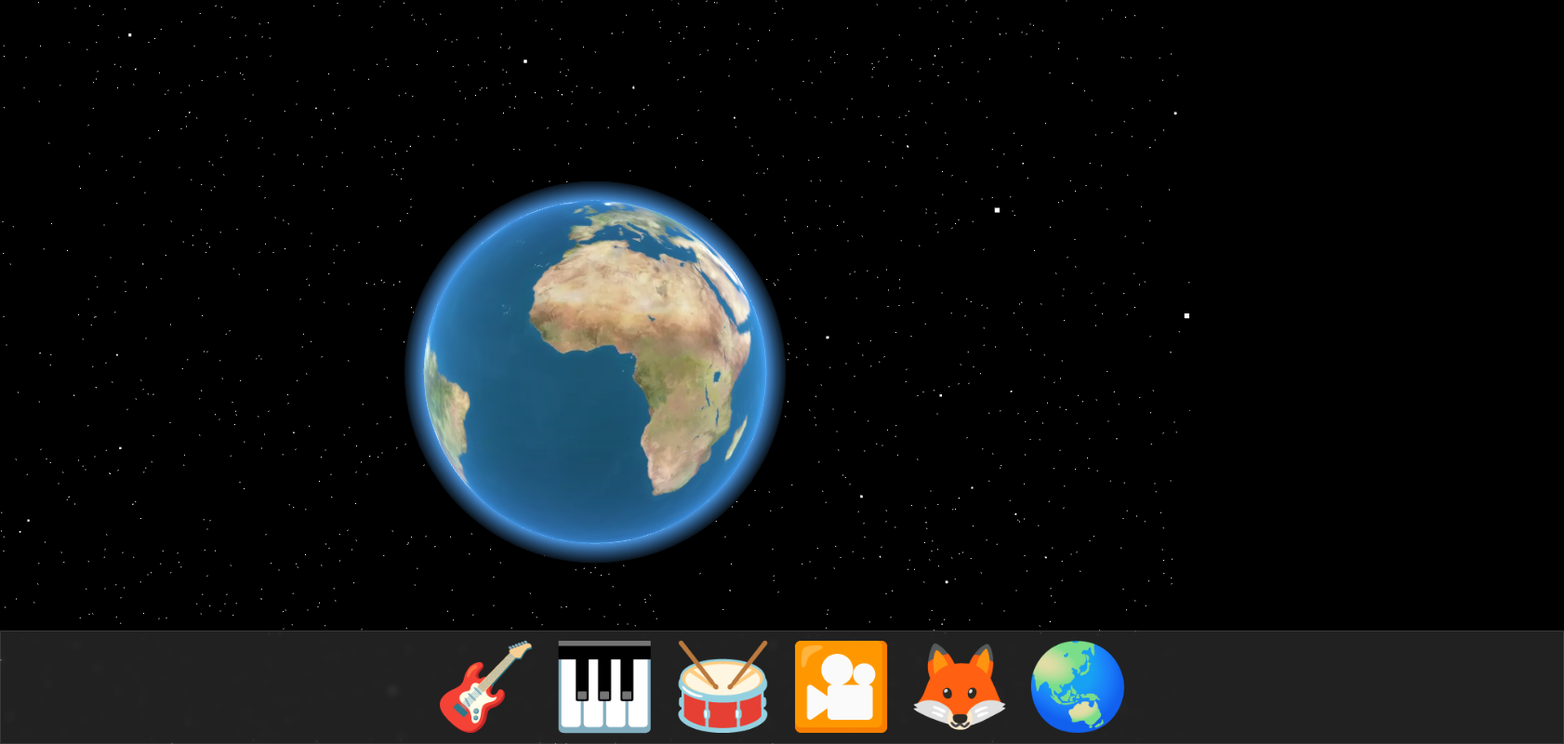
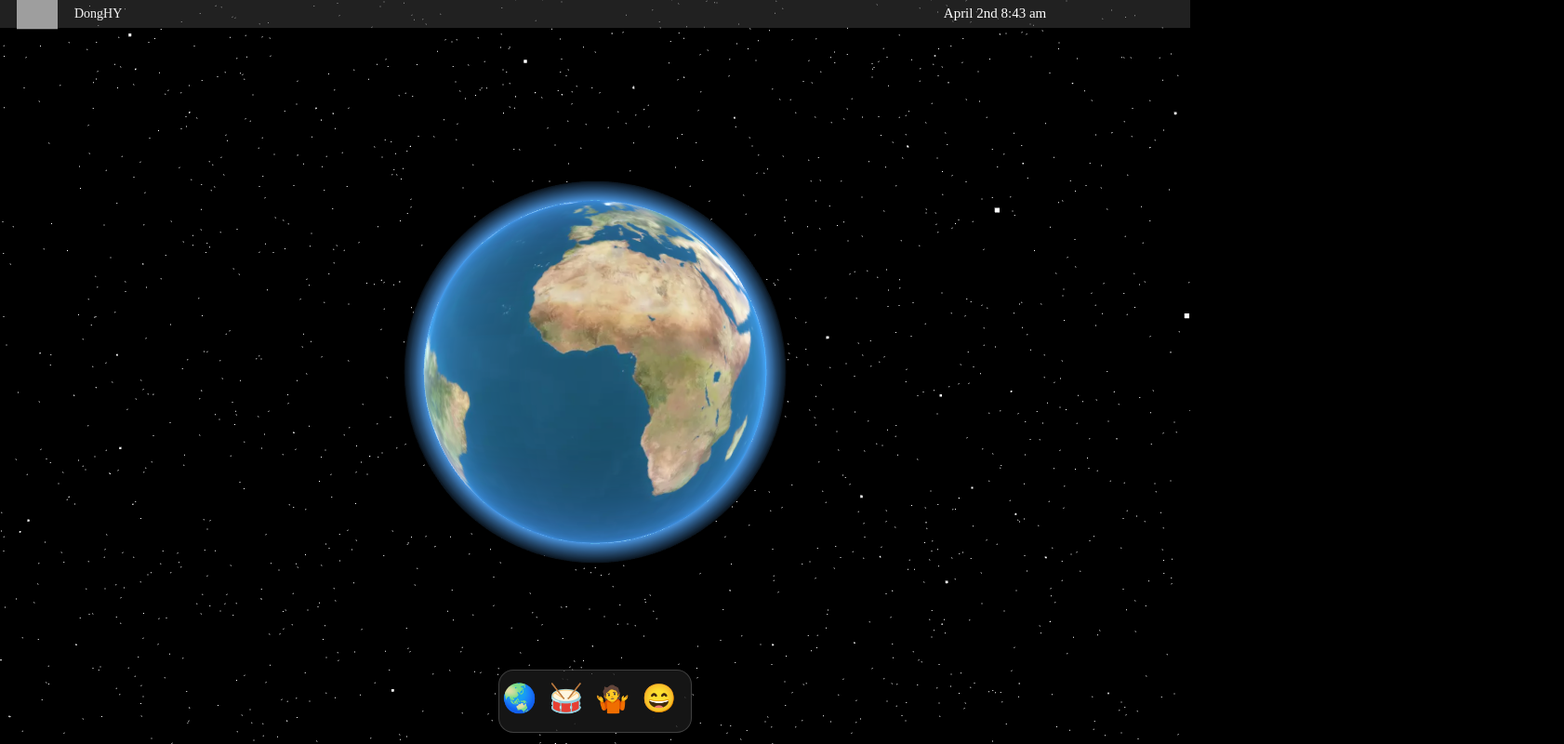
Before and after one commit to DongHY1/my-protfolio-website, a Vue app: page / in a window 1280 px wide. Shown: the whole page at 93% size, 1682 px wide, since content can reach past the window. Built offline with nearby package versions, Linux system fonts and the light colour scheme; no server answers; grey boxes are pictures that could not be loaded.

Commit message:
♻️重构(Vue): 首页重构

```diff
--- a/package.json
+++ b/package.json
@@ -11,6 +11,7 @@
   "dependencies": {
     "@fortawesome/fontawesome-free": "^6.1.1",
     "gsap": "^3.10.2",
+    "moment": "^2.29.2",
     "normalize.css": "^8.0.1",
     "three": "^0.139.2",
     "tone": "^14.7.77",
--- a/src/App.vue
+++ b/src/App.vue
@@ -1,78 +1,188 @@
 <script setup>
 import "@/assets/base.css";
-import { ref } from "vue";
+import { onMounted, ref} from "vue";
 import { useRouter } from "vue-router";
+import moment from 'moment'
 const router = useRouter();
-let scale = ref(0.6);
-function move(e) {
-  let item = e.target;
-  let itemRect = item.getBoundingClientRect();
-  let offset = Math.abs(e.clientX - itemRect.left) / itemRect.width;
+const time = ref(moment().format('MMMM Do h:mm a'))
+onMounted(() => {
+  let icons = document.querySelectorAll(".ico");
+  icons.forEach((item, index) => {
+    item.addEventListener("mouseover", (e) => {
+      focus(e.target, index);
+    });
+    item.addEventListener("mouseleave", (e) => {
+      icons.forEach((item) => {
+        item.style.transform = "scale(1)  translateY(0px)";
+      });
+    });
+  });
 
-  let prev = item.previousElementSibling || null;
-  let next = item.nextElementSibling || null;
-  // resetScale() li.style.setProperty('--scale', 1)
-  // 给li 设置style属性 '--scale'
-  scale.value = 1;
-  if (prev) {
-    prev.style.setProperty("--scale", 1 + scale.value * Math.abs(offset - 1));
-  }
-  item.style.setProperty("--scale", 1 + scale.value);
-  if (next) {
-    next.style.setProperty("--scale", 1 + scale.value * offset);
-  }
-}
-function leave(e) {
-  let item = e.target;
-  item.style.setProperty("--scale", 1);
-}
+  const focus = (elem, index) => {
+    let previous = index - 1;
+    let previous1 = index - 2;
+    let next = index + 1;
+    let next2 = index + 2;
+    if (previous == -1) {
+      elem.style.transform = "scale(1.5)  translateY(-10px)";
+    } else if (next == icons.length) {
+      elem.style.transform = "scale(1.5)  translateY(-10px)";
+    } else {
+      elem.style.transform = "scale(1.5)  translateY(-10px)";
+      icons[previous].style.transform = "scale(1.2) translateY(-6px)";
+      icons[previous1].style.transform = "scale(1.1)";
+      icons[next].style.transform = "scale(1.2) translateY(-6px)";
+      icons[next2].style.transform = "scale(1.1)";
+    }
+  };
+})
+setInterval(() => {
+  time.value = moment().format('MMMM Do h:mm a')
+},30000)
 </script>
 
 <template>
   <div class="app">
+    <div class="menu-bar">
+      <div class="left">
+        <img
+          src="https://upload.wikimedia.org/wikipedia/commons/thumb/3/31/Apple_logo_white.svg/1010px-Apple_logo_white.svg.png"
+          class="apple-logo"
+          alt
+        />
+        <span class="menus active">DongHY</span>
+      </div>
+      <div class="right">
+        <div class="menu-time">{{ time }}</div>
+      </div>
+    </div>
     <router-view />
-    <div class="glass">
-      <ul class="dock">
-        <li @mousemove="move" @mouseleave="leave" @click="router.push({ path: '/guitar' })">🎸</li>
-        <li @mousemove="move" @mouseleave="leave" @click="router.push({ path: '/piano' })">🎹</li>
-        <li @mousemove="move" @mouseleave="leave" @click="router.push({ path: '/drum' })">🥁</li>
-        <li @mousemove="move" @mouseleave="leave" @click="router.push({ path: '/camera' })">🎦</li>
-        <li @mousemove="move" @mouseleave="leave" @click="router.push({ path: '/fox' })">🦊</li>
-        <li @mousemove="move" @mouseleave="leave" @click="router.push({ path: '/home' })">🌏</li>
-      </ul>
+    <div class="dock">
+      <div class="dock-container">
+        <li>
+          <h1
+            class="ico"
+            @click="router.push('/home')"
+            @mouseover="handleMouseOver(e.target, index)"
+            @mouseleave="handleMouseLeave(e.target)"
+          >🌏</h1>
+        </li>
+        <li>
+          <h1
+            class="ico"
+            @click="router.push('/drum')"
+            @mouseover="handleMouseOver(e.target, index)"
+            @mouseleave="handleMouseLeave(e.target)"
+          >🥁</h1>
+        </li>
+        <li>
+          <h1 class="ico">🤷‍</h1>
+        </li>
+        <li>
+          <h1 class="ico">😄</h1>
+        </li>
+      </div>
     </div>
   </div>
 </template>
 
 <style lang="scss">
-.app {
-  width: 210vh;
+*,
+html,
+body {
+  margin: 0;
+  padding: 0;
+  height: 100%;
 }
-.glass {
+.menu-bar {
   width: 100%;
-  height: 8rem;
-  background: rgba(133, 130, 130, 0.25);
-  box-shadow: 0 8px 32px 0 rgba(0, 0, 0, 0.37);
-  backdrop-filter: blur(4px);
-  border: 1px solid rgba(255, 255, 255, 0.1);
+  height: 30px;
+  position: absolute;
+  top: 0;
+  left: 0;
+  display: flex;
+  align-items: center;
+  justify-content: space-between;
+  background: rgba(83, 83, 83, 0.4);
+  backdrop-filter: blur(50px);
+  .left {
+    display: flex;
+    align-items: center;
+    justify-content: space-evenly;
+    width: auto;
+    margin-left: 20px;
+    .apple-logo {
+      transform: scale(1.1);
+    }
+    .menus {
+      height: 100%;
+      display: flex;
+      align-items: center;
+      margin-left: 20px;
+      color: rgba(255, 255, 255, 0.95);
+      font-size: 14px;
+    }
+  }
+  .right {
+    display: flex;
+    flex-direction: column-reverse;
+    align-items: center;
+    width: 380px;
+    margin-right: 20px;
+    .menu-time {
+      height: 100%;
+      width: auto;
+      display: flex;
+      align-items: center;
+      justify-content: center;
+      color: #fff;
+    }
+  }
+}
+
+.dock {
+  width: auto;
+  height: 60px;
+  border-radius: 16px;
   display: flex;
   justify-content: center;
-  .dock {
-    --scale: 1;
-    list-style: none;
-    margin: 0;
-    padding: 0;
+  position: absolute;
+  bottom: 20px;
+  left: 50%;
+  transform: translateX(-50%);
+
+  .dock-container {
+    padding: 3px;
+    width: auto;
+    height: 100%;
     display: flex;
+    align-items: center;
     justify-content: center;
-    align-items: center;
-  }
-  .dock li {
-    font-size: calc(6rem * var(--scale));
-    padding: 0 0.5rem;
-    cursor: pointer;
-    position: relative;
-    top: calc((6rem * var(--scale) - 6rem) / 2 * -1);
-    transition: 15ms all ease-out;
+    border-radius: 16px;
+    background: rgba(83, 83, 83, 0.25);
+    backdrop-filter: blur(13px);
+    border: 1px solid rgba(255, 255, 255, 0.18);
+    li {
+      list-style: none;
+      display: flex;
+      align-items: center;
+      justify-content: center;
+      width: 50px;
+      height: 50px;
+      vertical-align: bottom;
+      transition: 0.2s;
+      transform-origin: 50% 100%;
+      &:hover {
+        margin: 0px 13px 0px 13px;
+        cursor: pointer;
+      }
+      .ico {
+        width: 100%;
+        height: 80%;
+        object-fit: cover;
+        transition: 0.2s;
+      }
+    }
   }
 }
 </style>
--- a/src/views/Drum.vue
+++ b/src/views/Drum.vue
@@ -1,30 +1,19 @@
 <template>
     <div class="sequencer">
         <div class="header" :class="{ drum: tab === 0, lead: tab === 1 }">
-            <button @click="handleToggleInstrument">
-                <span>{{ tab === 0 ? '🥁' : '🎹' }}</span>
-            </button>
-            <button @click="handleRandomPlay">
-                <span>🔀</span>
-            </button>
+            <span @click="handleToggleInstrument">{{ tab === 0 ? '🥁' : '🎹' }}</span>
+            <span @click="handleRandomPlay">🔀</span>
+
             <div class="play">
-                <button @click="handlePlay">
-                    <span>{{ isPlaying ? '◼' : '▶' }}</span>
-                </button>
+                <span @click="handlePlay">{{ isPlaying ? '⏸' : '👏' }}</span>
             </div>
             <div class="bpm">
-                <button @click="handleBPMDecrease">
-                    <span>➖</span>
-                </button>
-                <span style="color: white;">{{BPM}}</span>
+                <span @click="handleBPMDecrease">➖</span>
+                <span style="color: white;">{{ BPM }}</span>
                 <span>bpm</span>
-                <button @click="handleBPMIncrease">
-                    <span>➕</span>
-                </button>
+                <span @click="handleBPMIncrease">➕</span>
             </div>
-            <button @click="handleClearPlay">
-                <span>🚮</span>
-            </button>
+            <span @click="handleClearPlay">🚮</span>
         </div>
         <div class="pad">
             <div class="timeline">
@@ -208,12 +197,12 @@ function getRandomArray(isTwoDimensional) {
         // 二维数组操作
         const arr = getEmptyArray(leadArrayConfig)
         let bool
-        for(let i = 0;i<arr.length;i++){
-            for(let j =0;j<arr[0].length;j++){
-                if(Math.random()<=0.3){
+        for (let i = 0; i < arr.length; i++) {
+            for (let j = 0; j < arr[0].length; j++) {
+                if (Math.random() <= 0.3) {
                     bool = true
-                }else{
-                    bool=false
+                } else {
+                    bool = false
                 }
                 arr[i][j] = bool
             }
@@ -351,15 +340,16 @@ function stop() {
     background-color: black;
     width: 100vw;
     height: 80vh;
-    overflow: hidden;
+    margin-top: 50px;
+    // overflow: hidden;
     .header {
-        margin: 0 auto;
         display: inline-flex;
         flex-flow: row nowrap;
         justify-content: space-between;
         align-content: center;
         width: 100%;
-        // background-color: #bfa;
+        height: 20px;
+
         .bpm {
             span {
                 color: white;
@@ -368,10 +358,12 @@ function stop() {
     }
     .pad {
         .timeline {
+            margin-top: 10px;
+            height: 10px;
             .time {
                 display: inline-block;
                 width: 6%;
-                height: 3px;
+                height: 2px;
                 background-color: #ff5733;
                 opacity: 0.2;
                 margin: 2px 2px;
@@ -395,6 +387,9 @@ function stop() {
                 flex-wrap: nowrap;
                 justify-content: flex-start;
                 align-items: center;
+                height: 110px;
+
+                padding-top: 5px;
                 .item {
                     height: 10.5vh;
                     width: 10vw;
@@ -402,7 +397,7 @@ function stop() {
                     border: 1px solid black;
                     border-radius: 10px;
                     flex: 1;
-                    background-color: white;
+                    background-color: whitesmoke;
                 }
                 .active {
                     background: linear-gradient(to right, #96e6a1, #d4fc79);
@@ -416,12 +411,13 @@ function stop() {
         color: #222222;
         line-height: 100%;
         font-size: 3vw;
-        width: 6vw;
-        height: 6vw;
+        width: 3vw;
+        height: 3vw;
         border: 0;
         border-radius: 10%;
         margin: 1px;
         cursor: pointer;
+        // background-color: #222222;
     }
     input {
         width: 6vw;
--- a/src/views/Home.vue
+++ b/src/views/Home.vue
@@ -28,7 +28,7 @@ onMounted(() => {
 }
 #popUpEl {
   z-index: 999;
-  background-color: black;
+  // background-color: black;
   border-radius: 15px;
   color: white;
   opacity: 0.75;
@@ -36,5 +36,8 @@ onMounted(() => {
   top: 0;
   left: 0;
   text-align: center;
+  height: 30px;
+  margin-bottom: 10px;
 }
+
 </style>
```
Also changed, not shown: src/views/Home/index.js (+6 -7 lines), 1 other file (tests, documents, lock files or other folders).
